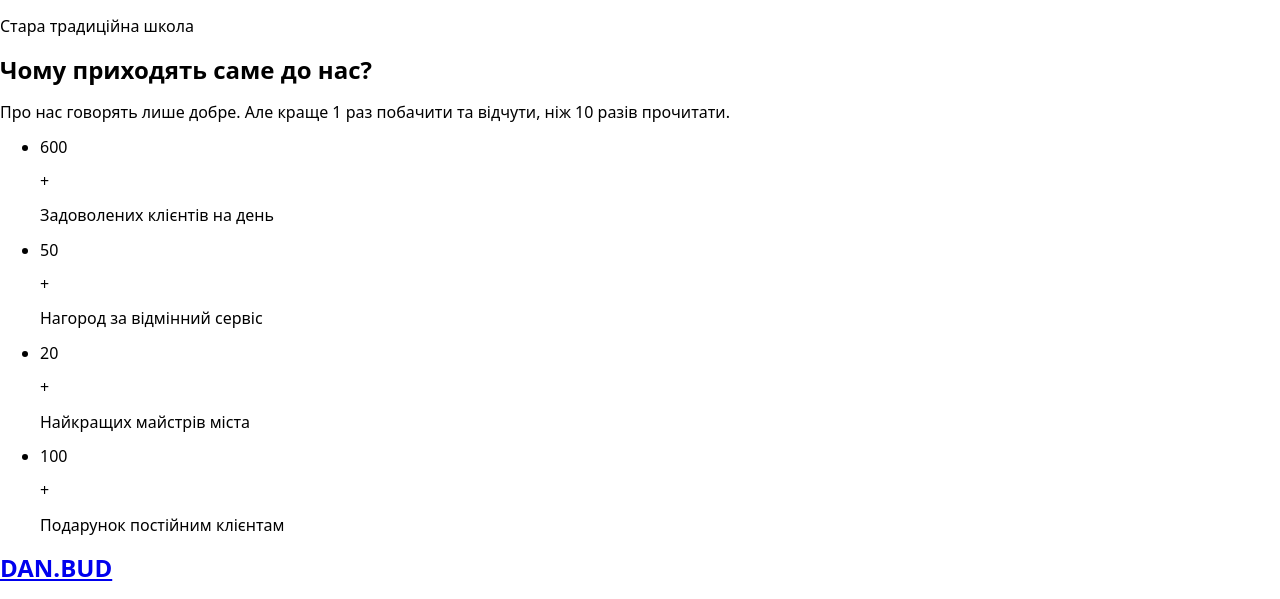
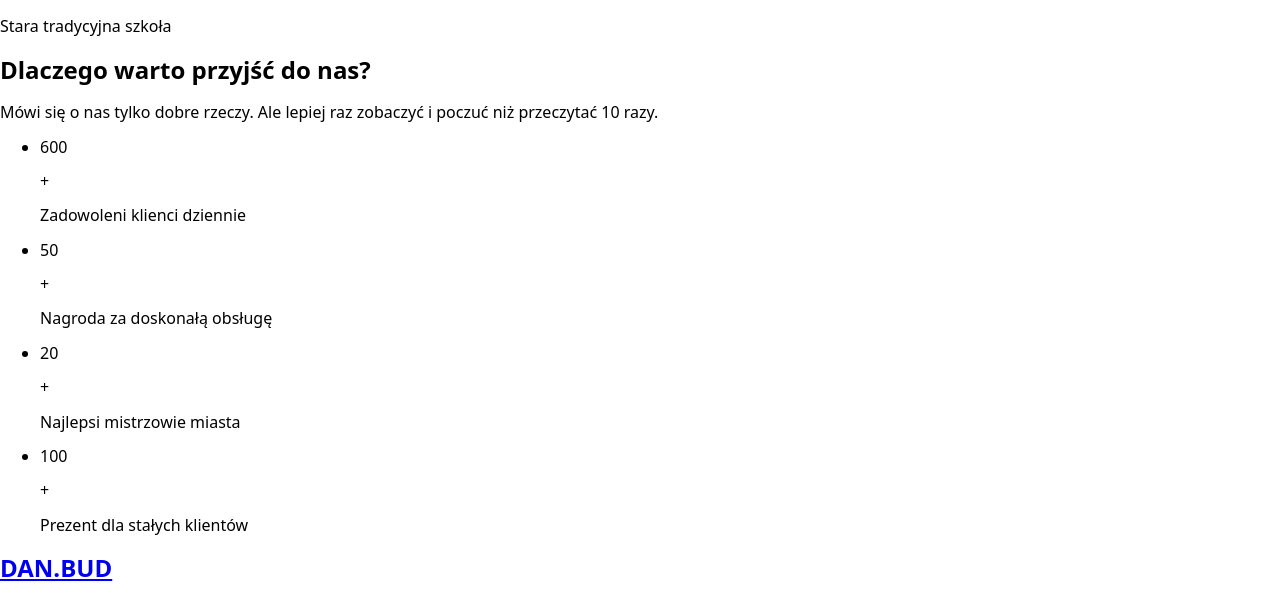
Before and after one commit to NEYROSICK/DAN.BUD, a website with bundled scripts: page src/index.html in a window 1280 px wide. Shown: the part 9648-10247 px from the top of the page. Built offline with nearby package versions, Linux system fonts and the light colour scheme; files whose address does not match are found by name.

Commit message:
why-us
переклав на польську, збільшив плюси, як і просили, збільшив нижні паддінг на 35 px та замінив колір теглайну на брендовий

```diff
--- a/gulp/version.json
+++ b/gulp/version.json
@@ -1,3 +1,3 @@
 {
-    "main": "20230514020623"
+    "main": "20230514094718"
 }
--- a/src/html/why-us.html
+++ b/src/html/why-us.html
@@ -2,11 +2,11 @@
   <div class="container">
     <div class="why-us-all">
       <div class="why-us-text-div">
-        <p class="tagline why-tagline">Стара традиційна школа</p>
-        <h2 class="title out-title">Чому приходять саме до нас?</h2>
+        <p class="tagline why-tagline">Stara tradycyjna szkoła</p>
+        <h2 class="title out-title">Dlaczego warto przyjść do nas?</h2>
         <p class="why-us-text">
-          Про нас говорять лише добре. Але краще 1 раз побачити та відчути, ніж
-          10 разів прочитати.
+          Mówi się o nas tylko dobre rzeczy. Ale lepiej raz zobaczyć i poczuć
+          niż przeczytać 10 razy.
         </p>
       </div>
       <div class="why-us-list-div">
@@ -17,7 +17,7 @@
               <p class="why-plus">+</p>
             </div>
             <p class="why-us-item-secondary-text">
-              Задоволених клієнтів на день
+              Zadowoleni klienci dziennie
             </p>
           </li>
           <li class="why-us-item">
@@ -26,7 +26,7 @@
               <p class="why-plus">+</p>
             </div>
             <p class="why-us-item-secondary-text">
-              Нагород за відмінний сервіс
+              Nagroda za doskonałą obsługę
             </p>
           </li>
           <li class="why-us-item">
@@ -34,7 +34,7 @@
               <p class="why-us-item-main-text">20</p>
               <p class="why-plus">+</p>
             </div>
-            <p class="why-us-item-secondary-text">Найкращих майстрів міста</p>
+            <p class="why-us-item-secondary-text">Najlepsi mistrzowie miasta</p>
           </li>
           <li class="why-us-item">
             <div class="why-us-div">
@@ -42,7 +42,7 @@
               <p class="why-plus">+</p>
             </div>
             <p class="why-us-item-secondary-text">
-              Подарунок постійним клієнтам
+              Prezent dla stałych klientów
             </p>
           </li>
         </ul>
```
Also changed, not shown: src/scss/layout/why-us.scss (+11 -3 lines).
